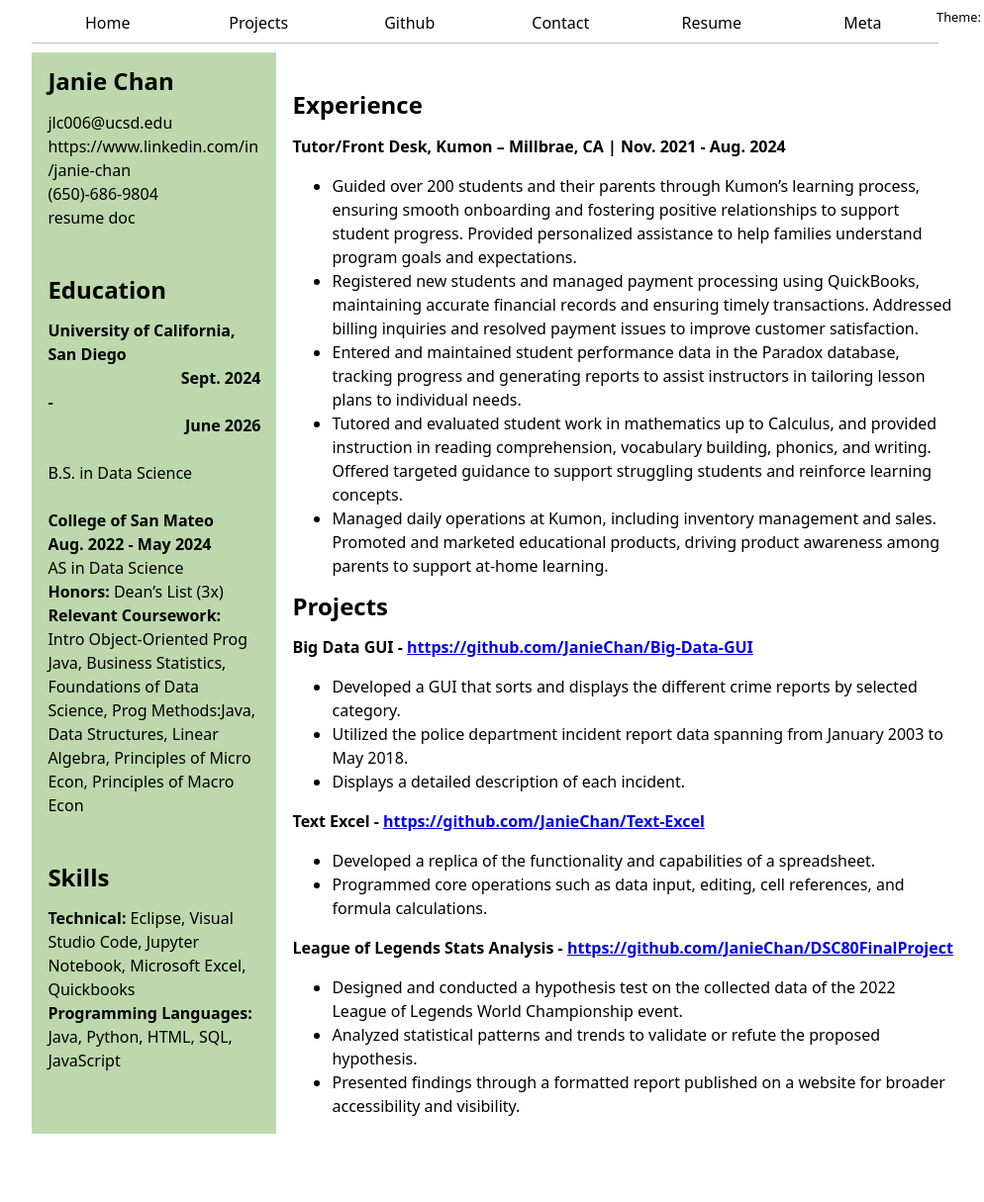
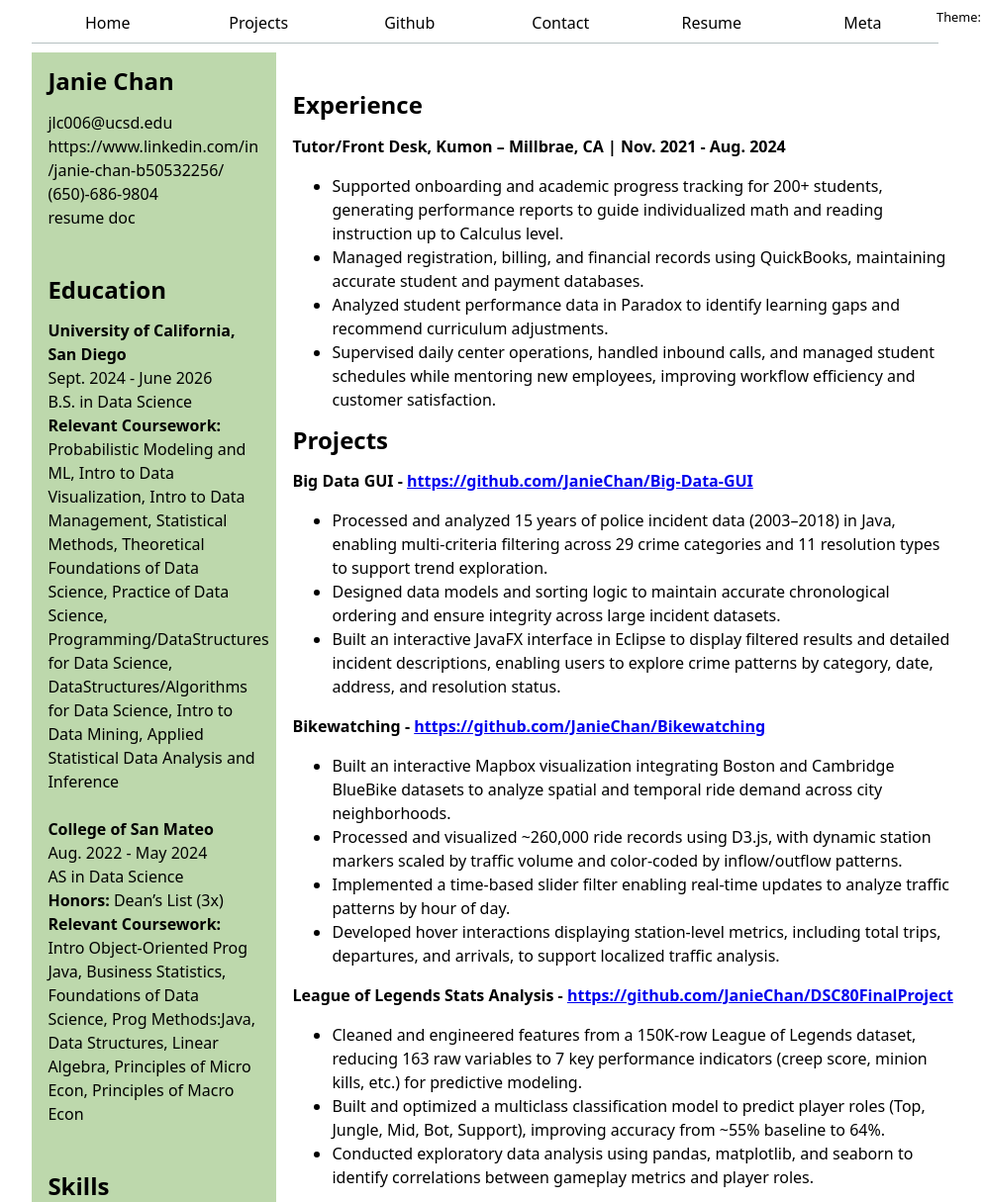
Before and after one commit to JanieChan/JanieChan_portfolio, a plain HTML site: page resume/index.html in a window 1280 px wide. Shown: the part 5-1220 px from the top of the page at 99% size, without its empty margins (150-1144 px from the left). Before the commit the page ends 1159 px from the top, so only its background shows below. Drawn offline with Linux system fonts and the light colour scheme.

Commit message:
Updated website :D

```diff
--- a/resume/index.html
+++ b/resume/index.html
@@ -14,7 +14,7 @@
                 <h2>Janie Chan</h2>
                 <p>
                     jlc006@ucsd.edu<br>
-                    <a href="https://www.linkedin.com/in/janie-chan-b50532256?utm_source=share&ut" target="_blank">https://www.linkedin.com/in/janie-chan</a><br>
+                    <a href="https://www.linkedin.com/in/janie-chan-b50532256?utm_source=share&ut" target="_blank">https://www.linkedin.com/in/janie-chan-b50532256/</a><br>
                     (650)-686-9804<br>
                     <a href="https://docs.google.com/document/d/1nQNgkyzF75WGeKIHFV6HwgvhiHDsysGzKvcJf66PrBY/edit?usp=sharing" target="_blank">resume doc</a>
                 </p>
@@ -22,10 +22,15 @@
             <section class = "education">
                 <h2>Education</h2>
                 <p>
-                    <b>University of California, San Diego <br> <time datetime="2024-09"> Sept. 2024</time> - <time datetime="2026-06">June 2026</time></b><br>
-                    B.S. in Data Science<br><br>
+                    <b>University of California, San Diego</b><br>
+                    Sept. 2024 - June 2026 <br>
+                    <!-- <time datetime="2024-09">Sept. 2024</time> – <time datetime="2026-06">June 2026</time><br> -->
+                    B.S. in Data Science<br>
+                    <a>Relevant Coursework: </a> Probabilistic Modeling and ML, Intro to Data Visualization, Intro to Data Management, Statistical Methods,
+                    Theoretical Foundations of Data Science, Practice of Data Science, Programming/DataStructures for Data Science,
+                    DataStructures/Algorithms for Data Science, Intro to Data Mining, Applied Statistical Data Analysis and Inference<br><br>
 
-                    <b>College of San Mateo <br> Aug. 2022 - May 2024</b><br>
+                    <b>College of San Mateo</b> <br> Aug. 2022 - May 2024<br>
                     AS in Data Science<br>
                     <a>Honors: </a>Dean’s List (3x)<br>
                     <a>Relevant Coursework: </a> Intro Object-Oriented Prog Java, Business Statistics, Foundations of Data Science, Prog Methods:Java,
@@ -35,8 +40,8 @@
             <section class = "skills">
                 <h2>Skills</h2>
                 <p>
-                    <b>Technical:</b> Eclipse, Visual Studio Code, Jupyter Notebook, Microsoft Excel, Quickbooks<br>
-                    <b>Programming Languages:</b> Java, Python, HTML, SQL, JavaScript
+                    <b>Technical:</b> Microsoft Excel, Microsoft Powerpoint, Tableau, QuickBooks, Paradox database, Git, PostgreSQL, Jupyter Notebook, RStudio, AWS<br>
+                    <b>Programming Languages:</b> Java, Python, HTML, SQL, JavaScript, CSS, R
                 </p>
             </section>
         </div>
@@ -46,11 +51,10 @@
                 <p>
                     <b>Tutor/Front Desk, Kumon – Millbrae, CA |	Nov. 2021 - Aug. 2024</b>
                     <ul>
-                        <li>Guided over 200 students and their parents through Kumon’s learning process, ensuring smooth onboarding and fostering positive relationships to support student progress. Provided personalized assistance to help families understand program goals and expectations.</li>
-                        <li>Registered new students and managed payment processing using QuickBooks, maintaining accurate financial records and ensuring timely transactions. Addressed billing inquiries and resolved payment issues to improve customer satisfaction.</li>
-                        <li>Entered and maintained student performance data in the Paradox database, tracking progress and generating reports to assist instructors in tailoring lesson plans to individual needs.</li>
-                        <li>Tutored and evaluated student work in mathematics up to Calculus, and provided instruction in reading comprehension, vocabulary building, phonics, and writing. Offered targeted guidance to support struggling students and reinforce learning concepts.</li>
-                        <li>Managed daily operations at Kumon, including inventory management and sales. Promoted and marketed educational products, driving product awareness among parents to support at-home learning.</li>
+                        <li>Supported onboarding and academic progress tracking for 200+ students, generating performance reports to guide individualized math and reading instruction up to Calculus level.</li>
+                        <li>Managed registration, billing, and financial records using QuickBooks, maintaining accurate student and payment databases.</li>
+                        <li>Analyzed student performance data in Paradox to identify learning gaps and recommend curriculum adjustments.</li>
+                        <li>Supervised daily center operations, handled inbound calls, and managed student schedules while mentoring new employees, improving workflow efficiency and customer satisfaction.</li>
                     </ul>
                 </p>
             </section>
@@ -59,24 +63,26 @@
                 <p>
                     <b>Big Data GUI - <a href="https://github.com/JanieChan/Big-Data-GUI"> https://github.com/JanieChan/Big-Data-GUI</a></b><br>
                     <ul>
-                        <li>Developed a GUI that sorts and displays the different crime reports by selected category.</li>
-                        <li>Utilized the police department incident report data spanning from January 2003 to May 2018.</li>
-                        <li>Displays a detailed description of each incident.</li>
+                        <li>Processed and analyzed 15 years of police incident data (2003–2018) in Java, enabling multi-criteria filtering across 29 crime categories and 11 resolution types to support trend exploration.</li>
+                        <li>Designed data models and sorting logic to maintain accurate chronological ordering and ensure integrity across large incident datasets.</li>
+                        <li>Built an interactive JavaFX interface in Eclipse to display filtered results and detailed incident descriptions, enabling users to explore crime patterns by category, date, address, and resolution status.</li>
                     </ul>
                 </p>
                 <p>
-                    <b>Text Excel - <a href="https://github.com/JanieChan/Text-Excel"> https://github.com/JanieChan/Text-Excel</a></b><br>
+                    <b>Bikewatching - <a href="https://github.com/JanieChan/Bikewatching"> https://github.com/JanieChan/Bikewatching</a></b><br>
                     <ul>
-                        <li>Developed a replica of the functionality and capabilities of a spreadsheet.</li>
-                        <li>Programmed core operations such as data input, editing, cell references, and formula calculations.</li>
+                        <li>Built an interactive Mapbox visualization integrating Boston and Cambridge BlueBike datasets to analyze spatial and temporal ride demand across city neighborhoods.</li>
+                        <li>Processed and visualized ~260,000 ride records using D3.js, with dynamic station markers scaled by traffic volume and color-coded by inflow/outflow patterns.</li>
+                        <li>Implemented a time-based slider filter enabling real-time updates to analyze traffic patterns by hour of day.</li>
+                        <li>Developed hover interactions displaying station-level metrics, including total trips, departures, and arrivals, to support localized traffic analysis.</li>
                     </ul>
                 </p>
                 <p>
                     <b>League of Legends Stats Analysis - <a href="https://github.com/JanieChan/DSC80FinalProject"> https://github.com/JanieChan/DSC80FinalProject</a></b><br>
                     <ul>
-                        <li>Designed and conducted a hypothesis test on the collected data of the 2022 League of Legends World Championship event.</li>
-                        <li>Analyzed statistical patterns and trends to validate or refute the proposed hypothesis.</li>
-                        <li>Presented findings through a formatted report published on a website for broader accessibility and visibility.</li>
+                        <li>Cleaned and engineered features from a 150K-row League of Legends dataset, reducing 163 raw variables to 7 key performance indicators (creep score, minion kills, etc.) for predictive modeling.</li>
+                        <li>Built and optimized a multiclass classification model to predict player roles (Top, Jungle, Mid, Bot, Support), improving accuracy from ~55% baseline to 64%.</li>
+                        <li>Conducted exploratory data analysis using pandas, matplotlib, and seaborn to identify correlations between gameplay metrics and player roles.</li>
                     </ul>
                 </p>
             </section>
--- a/style.css
+++ b/style.css
@@ -116,7 +116,7 @@ h1, h2, h3, h4, h5, h6 {
   background-color: oklch(85.077% 0.06612 133.505);
   border-top: 0.4em solid var(--color-accent);
   box-shadow: 0 4px 12px rgba(0, 0, 0, 0.2);
-  background: linear-gradient(to bottom, oklch(85.077% 0.06612 133.505), oklch(89.339% 0.02686 133.14));
+  /* background: linear-gradient(to bottom, oklch(85.077% 0.06612 133.505), oklch(89.339% 0.02686 133.14)); */
 }
 .github-stats {
   display: grid;
@@ -132,22 +132,23 @@ h1, h2, h3, h4, h5, h6 {
   background-color: oklch(85.077% 0.06612 133.505);
   border-top: 0.4em solid var(--color-accent);
   box-shadow: 0 4px 12px rgba(0, 0, 0, 0.2);
-  background: linear-gradient(to bottom, oklch(85.077% 0.06612 133.505), oklch(89.339% 0.02686 133.14));
+  /* background: linear-gradient(to bottom, oklch(85.077% 0.06612 133.505), oklch(89.339% 0.02686 133.14)); */
 }
 .github-stats dt {
   grid-row: 1;
   font-weight: bold;
 }
 .github-stats dd {
+  grid-column: span 1;
   grid-row: 2;
-  margin: 0;
+  justify-self: center;
 }
 .projectshome{
   padding: 1em;
   background-color: oklch(85.077% 0.06612 133.505);
   border-top: 0.4em solid var(--color-accent);
   box-shadow: 0 4px 12px rgba(0, 0, 0, 0.2);
-  background: linear-gradient(to bottom, oklch(85.077% 0.06612 133.505), oklch(89.339% 0.02686 133.14));
+  /* background: linear-gradient(to bottom, oklch(85.077% 0.06612 133.505), oklch(89.339% 0.02686 133.14)); */
 }
 .year{
   font-family: Baskerville;
```
Also changed, not shown: index.html (+3 -2 lines), lib/projects.json (+1 -49 lines).
